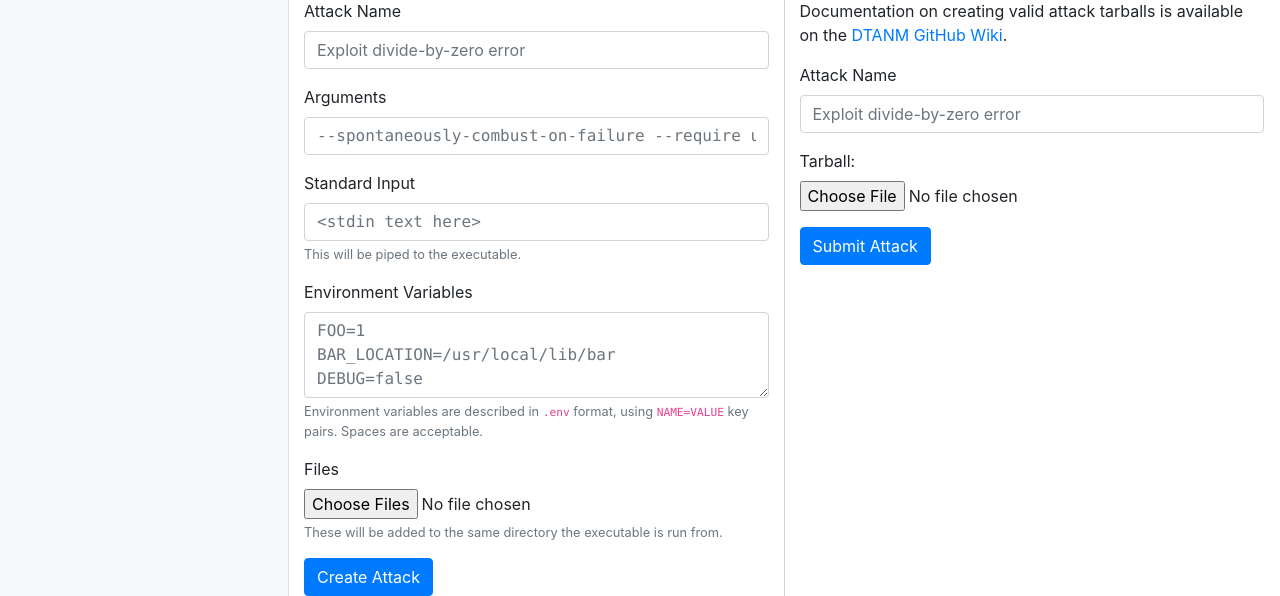
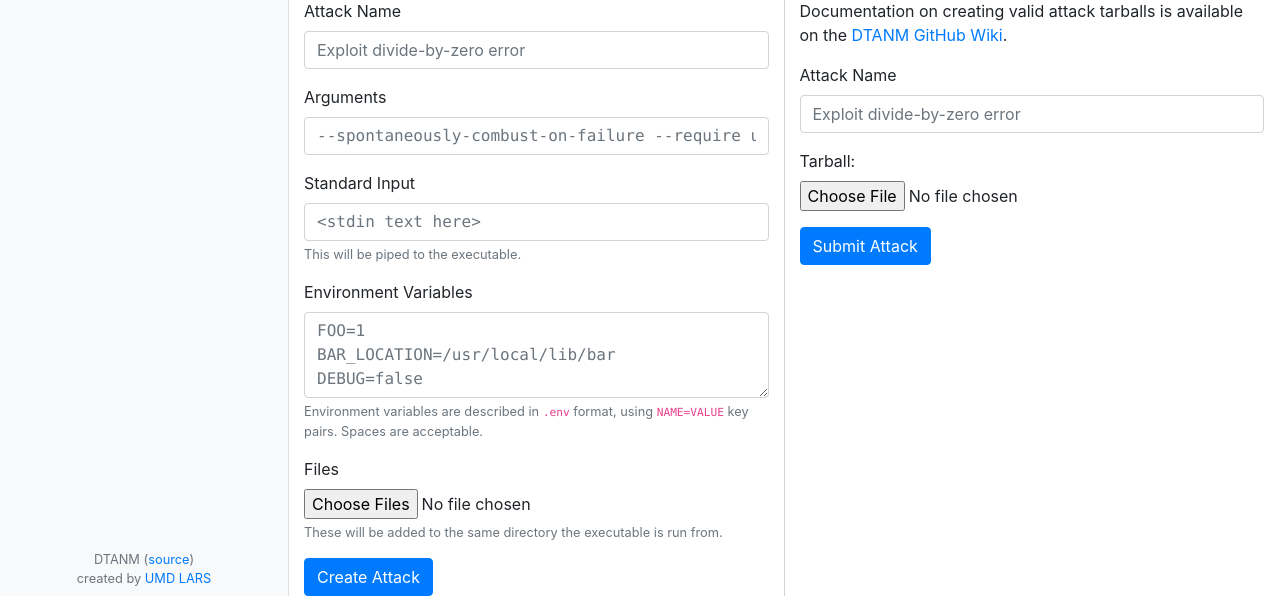
Before and after one commit to UMDLARS/dtanm, a Python web app: template web/web/blueprints/attacks/templates/attacks/create.html in a window 1280 px wide. Shown: the part 205-801 px from the top of the page. Run offline with Jinja, Linux system fonts and the light colour scheme; the template is opened without the code that fills it: most values are stand-ins (such as "Sample title", 1, 10 or a date in 2020); some libraries are stand-ins or nearby versions.

Commit message:
Move about to bottom of sidebar from top menu
This also opens the way for CI to add version information to a file
(commit info, tag info, etc) to identify the version of a running
competition.

```diff
--- a/web/web/static/css/dtanm.css
+++ b/web/web/static/css/dtanm.css
@@ -9,6 +9,7 @@ body {
   -moz-transition: margin .25s ease-out;
   -o-transition: margin .25s ease-out;
   transition: margin .25s ease-out;
+  position: relative;
 }
 
 #sidebar-wrapper .sidebar-heading {
@@ -19,6 +20,7 @@ body {
 
 #sidebar-wrapper .list-group {
   width: 18rem;
+  padding-bottom: 5em; /* Add space for static footer */
 }
 
 #page-content-wrapper {
@@ -71,3 +73,11 @@ button.badge-close {
   color: #000;
   opacity: 0.5;
 }
+
+div.about {
+  position: absolute;
+  bottom: 0;
+  text-align: center;
+  width: 18rem;
+  padding: 0.5rem;
+}
--- a/web/web/templates/layouts/base.html
+++ b/web/web/templates/layouts/base.html
@@ -37,6 +37,10 @@
         {{ create_menu_item('DTANM Admin', 'admin.index') | safe }}
         {% endif %}
       </div>
+      <div class="about text-secondary small">
+        DTANM {% include ['layouts/version.html', 'layouts/dev_version.html'] %}<br>
+        created by <a href="https://lars.d.umn.edu/">UMD LARS</a>
+      </div>
     </div>
 
     <div id="page-content-wrapper">
@@ -64,7 +68,6 @@
                 <a class="dropdown-item" href="#" data-toggle="modal" data-target="#teamModal">{{ current_user.team.name }}</a>
                 <div class="dropdown-divider"></div>
                 {% endif %}
-                <a class="dropdown-item" href="javascript:alert('This project was made by the LARS team at the University of Minnesota Duluth.\nFor help, see the GitHub repository UMDLARS/dtanm.');">Help/About</a>
                 <a class="dropdown-item" href="{{ url_for_security('change_password') }}">Change Password</a>
                 <a class="dropdown-item" href="{{ url_for_security('logout') }}">Logout</a>
               </div>
--- /dev/null
+++ b/web/web/templates/layouts/dev_version.html
@@ -0,0 +1 @@
+(<a href="https://github.com/UMDLARS/dtanm">source</a>)
```
